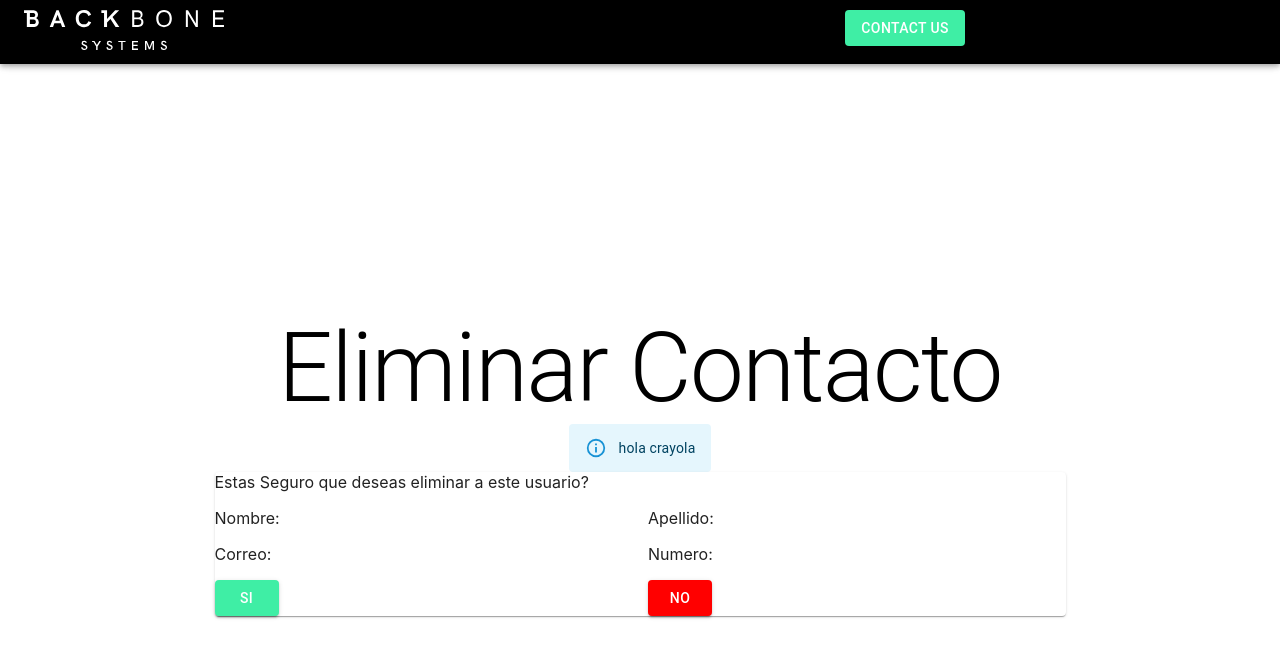
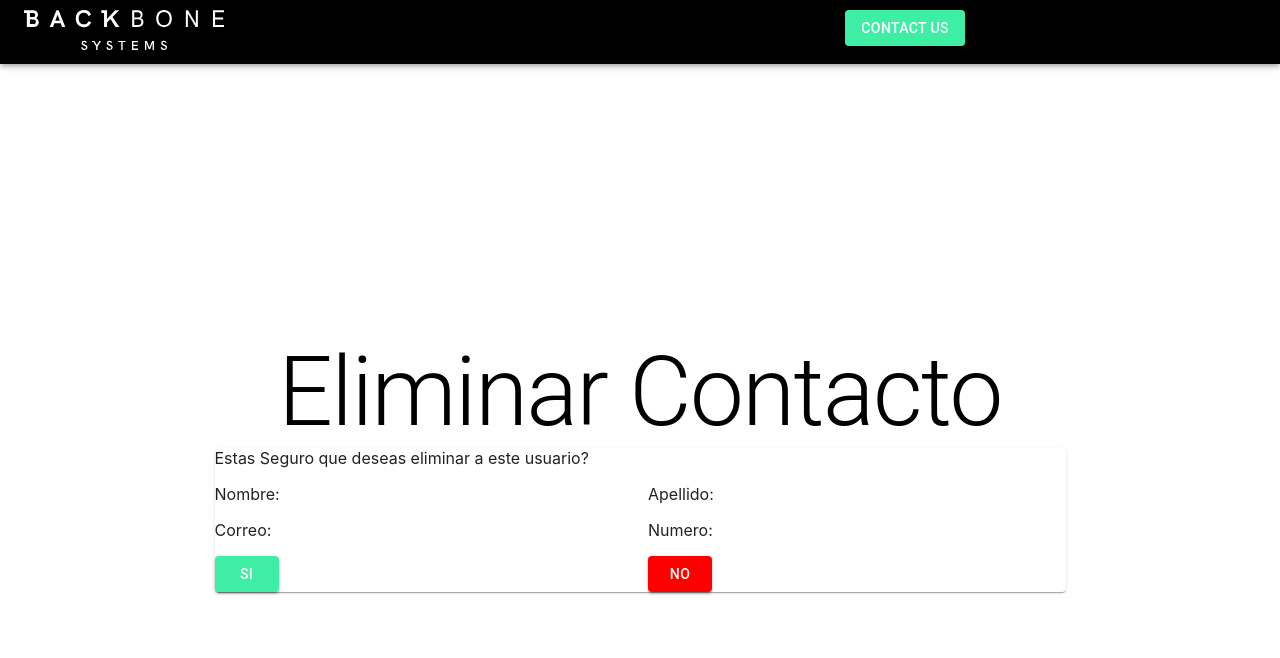
Before and after one commit to caposcar1998/BackboneContacts, a React (Create React App) app: page /delete/1 in a window 1280 px wide. Shown: the top 658 px of the page. Built offline with nearby package versions, Linux system fonts and the light colour scheme; no server answers.

Commit message:
delete with alerts

```diff
--- a/src/components/GenericAlert/GenericAlert.tsx
+++ b/src/components/GenericAlert/GenericAlert.tsx
@@ -4,27 +4,20 @@ import Alert from "@mui/material/Alert";
 type GenericAlertType = {
   typeAlert: any;
   message: string;
-  alertVisibility: boolean;
   setAlertVisibility: Function;
 };
 
 const GenericAlert: FunctionComponent<GenericAlertType> = ({
   typeAlert,
   message,
-  alertVisibility,
   setAlertVisibility,
 }) => {
   const alertType = typeAlert || "info";
-  const [alert, setAlert] = useState(true);
 
   useEffect(() => {
     const timer = setTimeout(() => {
-      setAlert(false);
-    }, 3000);
-
-    // To clear or cancel a timer, you call the clearTimeout(); method,
-    // passing in the timer object that you created into clearTimeout().
-
+      setAlertVisibility(false);
+    }, 2000);
     return () => clearTimeout(timer);
   }, []);
 
--- a/src/pages/DeleteContact/DeleteContact.tsx
+++ b/src/pages/DeleteContact/DeleteContact.tsx
@@ -9,8 +9,8 @@ import useRetrieveContact from "../../hooks/useRetrieveContact";
 
 function DeleteContact() {
   const contactsUrl = useContext(UrlContext);
-  const [typeAlert, setTypeAlert] = useState();
-  const [message, setAlert] = useState("hola crayola");
+  const [typeAlert, setTypeAlert] = useState("");
+  const [message, setMessage] = useState("hola crayola");
   const [alertVisibility, setAlertVisibility] = useState(false);
   let { id } = useParams();
   const contact: any = useRetrieveContact(id);
@@ -19,25 +19,22 @@ function DeleteContact() {
     axios
       .delete(`${contactsUrl}/${id}`)
       .then((response) => {
-        console.log(response);
         setAlertVisibility(true);
+        setMessage(
+          `Exito al eliminar al contacto ${response["data"]["firstName"]}`
+        );
+        setTypeAlert("success");
       })
       .catch((e) => {
-        console.log(e);
         setAlertVisibility(true);
+        setMessage(e["message"]);
+        setTypeAlert("error");
       });
   }
 
   return (
     <>
       <Typography variant="h1">Eliminar Contacto</Typography>
-
-      <GenericAlert
-        typeAlert={typeAlert}
-        message={message}
-        alertVisibility={alertVisibility}
-        setAlertVisibility={setAlertVisibility}
-      />
 
       <Paper>
         <Grid container spacing={2}>
@@ -71,6 +68,14 @@ function DeleteContact() {
           </Grid>
         </Grid>
       </Paper>
+
+      {alertVisibility && (
+        <GenericAlert
+          typeAlert={typeAlert}
+          message={message}
+          setAlertVisibility={setAlertVisibility}
+        />
+      )}
     </>
   );
 }
```
